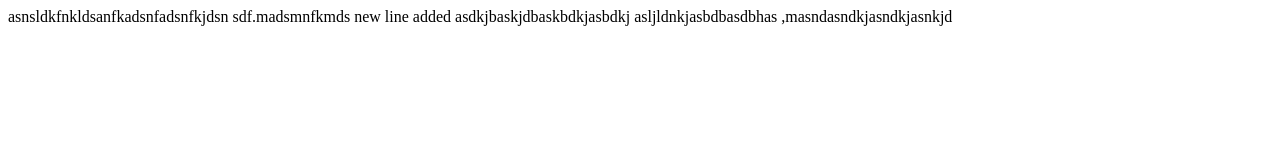
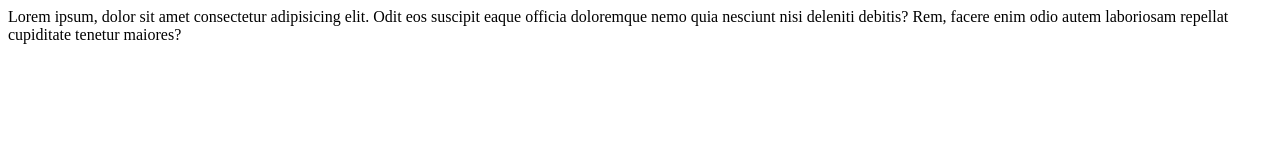
Before and after one commit to mahmoud4524354/Tcookie, a plain HTML site: page index.html in a window 1280 px wide. Drawn offline with Linux system fonts and the light colour scheme.

Commit message:
Update index.html

```diff
--- a/index.html
+++ b/index.html
@@ -6,15 +6,9 @@
     <title>Document</title>
 </head>
 <body>
-    asnsldkfnkldsanfkadsnfadsnfkjdsn
-    sdf.madsmnfkmds
 
+Lorem ipsum, dolor sit amet consectetur adipisicing elit. Odit eos suscipit eaque officia doloremque nemo quia nesciunt nisi deleniti debitis?
+Rem, facere enim odio autem laboriosam repellat cupiditate tenetur maiores?
 
-    new line added
-    asdkjbaskjdbaskbdkjasbdkj
-    asljldnkjasbdbasdbhas
-
-
-    ,masndasndkjasndkjasnkjd
 </body>
 </html>
```
